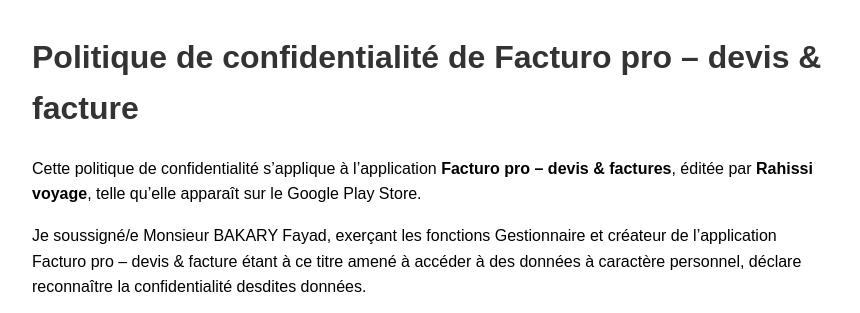
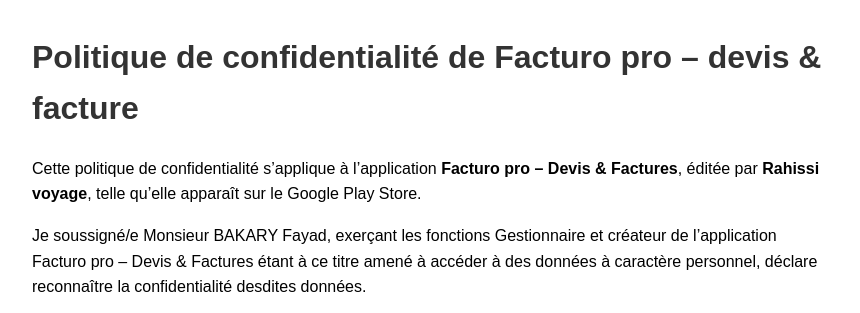
Before and after one commit to faybak/privacy-policy, a plain HTML site: page index.html in a window 1280 px wide. Shown: the top 313 px of the page, without its empty margins (208-1068 px from the left). Drawn offline with Linux system fonts and the light colour scheme.

Commit message:
Update index.html

```diff
--- a/index.html
+++ b/index.html
@@ -14,11 +14,11 @@
 <body>
   <h1>Politique de confidentialité de Facturo pro – devis & facture</h1>
   <p>
-    Cette politique de confidentialité s’applique à l’application <strong>Facturo pro – devis & factures</strong>, éditée par <strong>Rahissi voyage</strong>, telle qu’elle apparaît sur le Google Play Store.
+    Cette politique de confidentialité s’applique à l’application <strong>Facturo pro – Devis & Factures</strong>, éditée par <strong>Rahissi voyage</strong>, telle qu’elle apparaît sur le Google Play Store.
   </p>
 
   <p>
-    Je soussigné/e Monsieur BAKARY Fayad, exerçant les fonctions Gestionnaire et créateur de l’application Facturo pro – devis & facture étant à ce titre amené à accéder à des données à caractère personnel, déclare reconnaître la confidentialité desdites données.
+    Je soussigné/e Monsieur BAKARY Fayad, exerçant les fonctions Gestionnaire et créateur de l’application Facturo pro – Devis & Factures étant à ce titre amené à accéder à des données à caractère personnel, déclare reconnaître la confidentialité desdites données.
   </p>
   <p>
     Je m’engage par conséquent, conformément aux articles 34 et 35 de la loi du 6 janvier 1978 modifiée relative à l’informatique, aux fichiers et aux libertés ainsi qu’aux articles 32 à 35 du règlement général sur la protection des données du 27 avril 2016, à prendre toutes précautions conformes aux usages et à l’état de l’art dans le cadre de mes attributions afin de protéger la confidentialité des informations auxquelles j’ai accès, et en particulier d’empêcher qu’elles ne soient communiquées à des personnes non expressément autorisées à recevoir ces informations.
```
